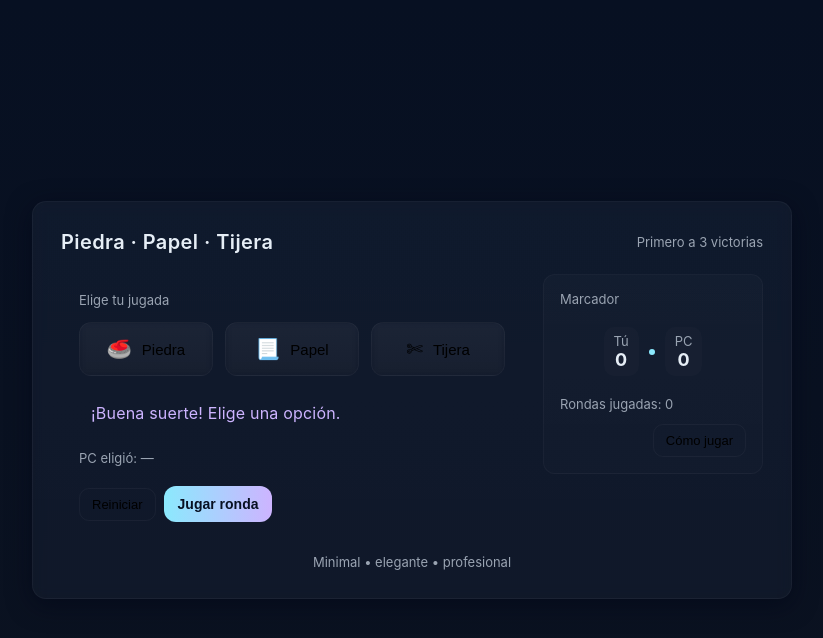
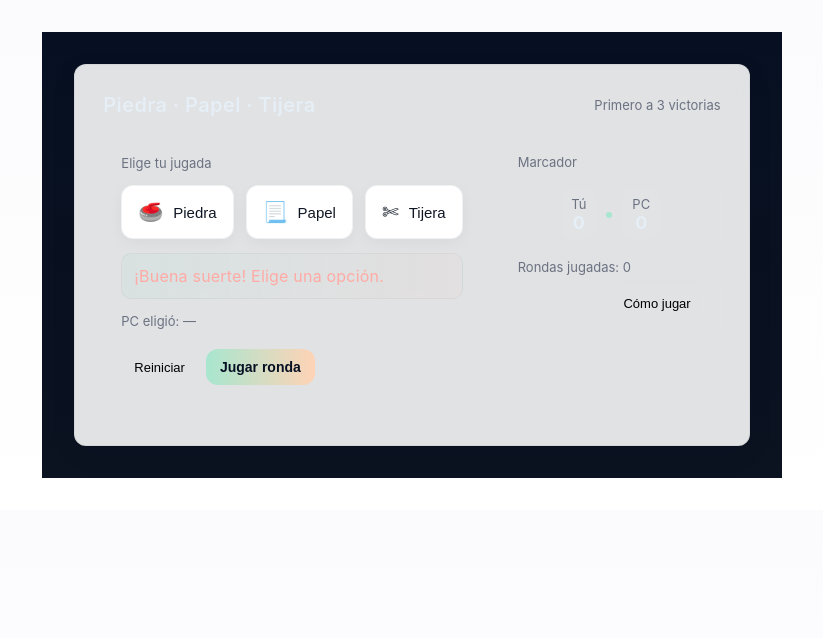
Before and after one commit to didacuscodelabs/Juego-2, a plain HTML site: page index.html in a window 1280 px wide. Shown: the whole page, without its empty margins (228-1051 px from the left). Drawn offline with Linux system fonts and the light colour scheme.

Commit message:
index.html

```diff
--- a/index.html
+++ b/index.html
@@ -6,20 +6,29 @@
   <title>Piedra · Papel · Tijera — Minimal</title>
   <style>
     :root{
-      --bg: #0f1724; /* deep charcoal */
-      --card: #0f1724;
-      --muted: #9aa4b2;
-      --glass: rgba(255,255,255,0.04);
-      --accent: #8be9fd; /* subtle cyan */
-      --accent-2: #cdb4ff; /* soft violet */
-      --glass-2: rgba(255,255,255,0.03);
-      --radius: 14px;
+      --bg: #ffffff; /* white background */
+      --muted: #6b7280; /* cool gray */
+      --accent: #A8E6CF; /* mint pastel */
+      --accent-2: #FFD3B6; /* peach pastel */
+      --accent-3: #FFAAA5; /* soft rose pastel */
+      --glass: rgba(255,255,255,0.88);
+      --glass-2: rgba(250,250,250,0.96);
+      --radius: 12px;
       --fw-heading: 600;
-      --shadow: 0 6px 24px rgba(2,6,23,0.6);
+      --shadow: 0 8px 28px rgba(15,23,36,0.06);
       font-family: Inter, system-ui, -apple-system, "Segoe UI", Roboto, "Helvetica Neue", Arial;
     }
     *{box-sizing: border-box}
-    html,body{height:100%}
+    html,body{
+      margin:0;
+      background: linear-gradient(180deg, #fbfbfd 0%, #ffffff 100%);
+      color: #0f1724; /* deep slate for text */
+      display:flex;
+      align-items:center;
+      justify-content:center;
+      padding:32px;
+      -webkit-font-smoothing:antialiased;
+    }
     body{
       margin:0;
       background: linear-gradient(180deg, #071022 0%, #0b1220 100%);
@@ -34,12 +43,12 @@
     .card{
       width:100%;
       max-width:760px;
-      background: linear-gradient(180deg,var(--glass), var(--glass-2));
+      background: var(--glass);
       border-radius:var(--radius);
       padding:28px;
       box-shadow:var(--shadow);
-      border: 1px solid rgba(255,255,255,0.04);
-      backdrop-filter: blur(6px) saturate(120%);
+      border: 1px solid rgba(15,23,36,0.06);
+      backdrop-filter: blur(8px) saturate(120%);
     }
 
     header{
@@ -88,17 +97,18 @@
       flex:1;
       padding:14px 16px;
       border-radius:12px;
-      border:1px solid rgba(255,255,255,0.04);
-      background:linear-gradient(180deg, rgba(255,255,255,0.02), rgba(0,0,0,0.06));
+      border:1px solid rgba(15,23,36,0.06);
+      background: #ffffff;
       cursor:pointer;
       font-size:15px;
+      color: var(--0f1724, #0f1724);
       display:flex;
       gap:10px;
       align-items:center;
       justify-content:center;
       transition:transform .12s ease, box-shadow .12s ease, opacity .12s ease;
       user-select:none;
-      backdrop-filter: blur(4px);
+      box-shadow: 0 4px 14px rgba(12,18,28,0.04);
     }
     .choice-btn:active{transform:translateY(2px)}
     .choice-btn[aria-pressed="true"]{box-shadow:0 8px 30px rgba(11,22,38,0.6); transform:scale(1.02)}
@@ -112,8 +122,10 @@
       display:flex;
       align-items:center;
       gap:10px;
-      color:var(--accent-2);
+      color:var(--accent-3);
       letter-spacing:0.2px;
+      background: linear-gradient(90deg, rgba(168,230,207,0.12), rgba(255,211,182,0.08));
+      border: 1px solid rgba(15,23,36,0.04);
     }
 
     .panel-right{
@@ -196,7 +208,7 @@
       </aside>
     </section>
 
-    <footer>Minimal • elegante • profesional</footer>
+    <footer></footer>
   </main>
 
   <script>
```
